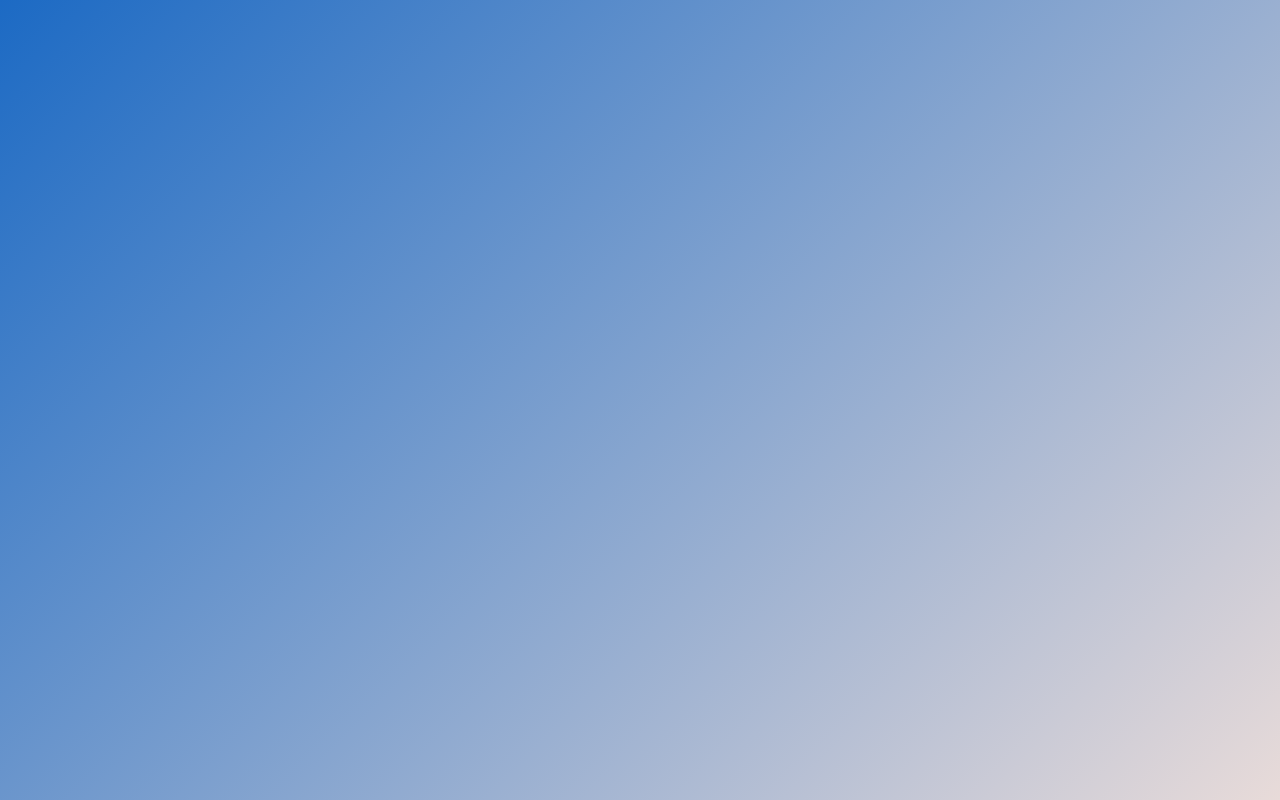
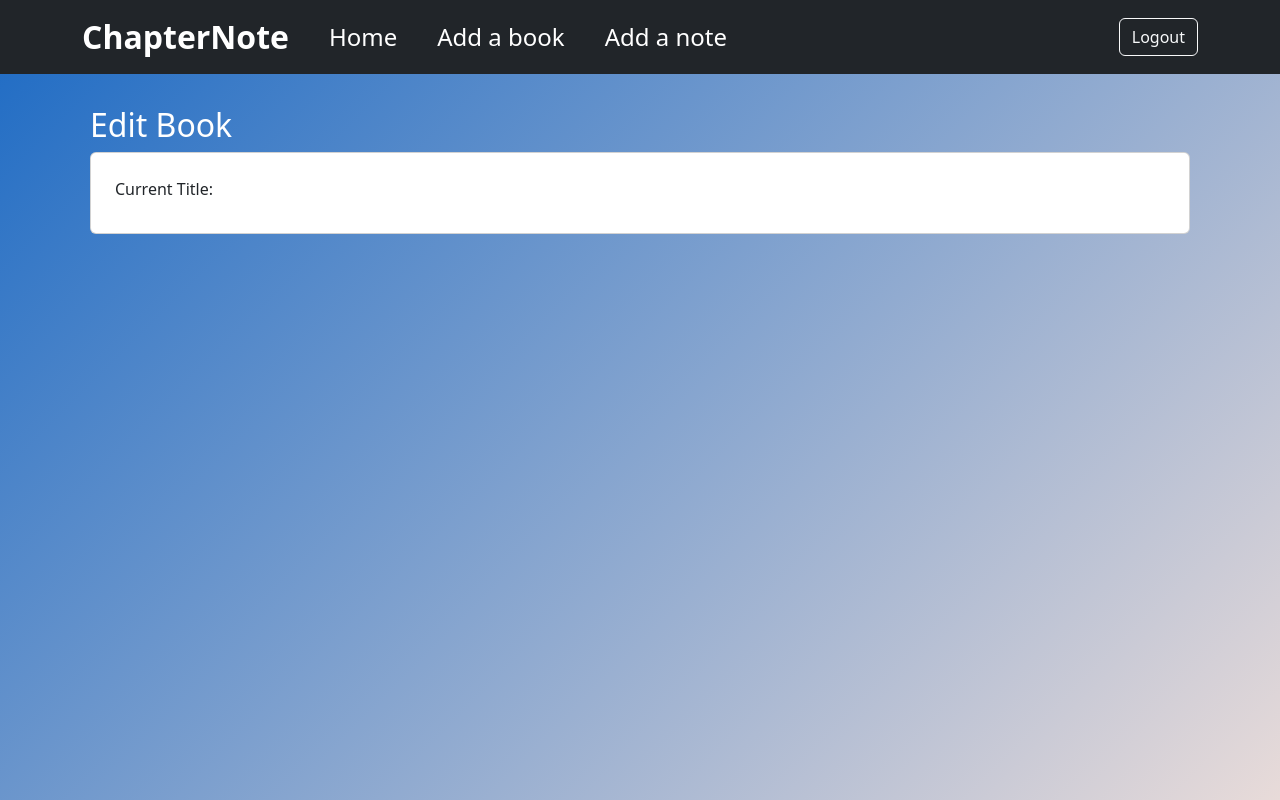
Before and after one commit to yurahalcyk/ChapterNote, a React (Vite) app in the folder packages/frontend/: page /edit-book/1/1 in a window 1280 px wide. Before the commit this address had no page. Built offline with nearby package versions, Linux system fonts and the light colour scheme; sample sign-in values are in the browser's storage.

Commit message:
update FE book file structure

```diff
--- a/packages/frontend/src/features/books/bookCard.tsx
+++ b/packages/frontend/src/features/books/components/book-card.tsx
@@ -1,5 +1,6 @@
 import { Card } from 'react-bootstrap';
-import { Book } from './types';
+import { Book } from '../types';
+import { Link } from 'react-router';
 
 // Book Card
 // - component to display book information within a card
@@ -16,8 +17,8 @@ const toTitleCase = (text: string) => {
 };
 
 export const BookCard = ({ book }: BookCardProps) => {
-  const hasUpdated: boolean =
-    book.createdAt.toString() !== book.updatedAt.toString();
+  // const hasUpdated: boolean =
+  //   book.createdAt.toString() !== book.updatedAt.toString();
 
   return (
     <Card style={{ width: '18rem' }}>
@@ -33,14 +34,16 @@ export const BookCard = ({ book }: BookCardProps) => {
         <Card.Subtitle className="mb-2">
           Created: {new Date(book.createdAt).toLocaleDateString()}
         </Card.Subtitle>
-        {hasUpdated && (
+        {/* {hasUpdated && (
           <Card.Subtitle className="mb-2">
             Updated: {new Date(book.updatedAt).toLocaleDateString()}
           </Card.Subtitle>
-        )}
+        )} */}
       </div>
       <Card.Footer className="text-center">Add Note</Card.Footer>
-      <Card.Footer className="text-center">Edit Book</Card.Footer>
+      <Card.Footer className="text-center">
+        <Link to={`/edit-book/${book.title}/${book.id}`}>Edit Book</Link>
+      </Card.Footer>
     </Card>
   );
 };
--- a/packages/frontend/src/features/books/addBook.tsx
+++ b/packages/frontend/src/features/books/screens/add-book.tsx
@@ -1,7 +1,7 @@
 import { Button, Card, Container, Form } from 'react-bootstrap';
-import { useAddBookMutation } from './api-service/book-api';
+import { useAddBookMutation } from '../api-service/book-api';
 import { useReducer } from 'react';
-import styles from './book.module.scss';
+import styles from '../book.module.scss';
 
 type FormState = {
   title: string;
--- /dev/null
+++ b/packages/frontend/src/features/books/screens/edit-book.tsx
@@ -0,0 +1,22 @@
+import { useParams } from 'react-router';
+import { Card, Container, Form } from 'react-bootstrap';
+
+export const EditBook = () => {
+  const params = useParams();
+  console.log(`params: ${JSON.stringify(params)}`);
+
+  return (
+    <Container>
+      <div className="mt-4 p-2">
+        <h1 className="fs-2 text-white">Edit Book</h1>
+        <Card className="d-flex justify-content-center p-4">
+          <Form className="d-flex flex-column">
+            <Form.Group>
+              <Form.Label>Current Title:</Form.Label>
+            </Form.Group>
+          </Form>
+        </Card>
+      </div>
+    </Container>
+  );
+};
--- a/packages/frontend/src/features/dashboard/screens/book-collection.tsx
+++ b/packages/frontend/src/features/dashboard/screens/book-collection.tsx
@@ -1,7 +1,7 @@
-import { BookCard } from '../../books/bookCard';
 import Carousel from 'react-multi-carousel';
 import 'react-multi-carousel/lib/styles.css';
 import { Book } from '../../books/types';
+import { BookCard } from '../../books/components/book-card';
 
 // Book Collection
 // - component to render collection of books within a carousel component
--- a/packages/frontend/src/routes/app-routes.tsx
+++ b/packages/frontend/src/routes/app-routes.tsx
@@ -6,8 +6,9 @@ import { Dashboard } from '../features/dashboard/screens/dashboard';
 import { NavigationListener } from '../middleware/utils/redirection-util/navigation-listener';
 import { ProtectedRoute } from './protected-routes';
 import { NavigationBar } from '../features/navbar/navbar';
-import { AddBook } from '../features/books/addBook';
+import { AddBook } from '../features/books/screens/add-book';
 import { AddNote } from '../features/notes/addNote';
+import { EditBook } from '../features/books/screens/edit-book';
 
 export const AppRoutes = () => {
   return (
@@ -24,6 +25,10 @@ export const AppRoutes = () => {
           <Route element={<NavigationBar />}>
             <Route path="/dashboard" element={<Dashboard />} />
             <Route path="/add-book" element={<AddBook />} />
+            <Route
+              path="/edit-book/:bookTitle/:bookId"
+              element={<EditBook />}
+            />
             <Route path="/notes" element={<AddNote />} />
           </Route>
         </Route>
```
Also changed, not shown: 1 other file (tests, documents, lock files or other folders).
